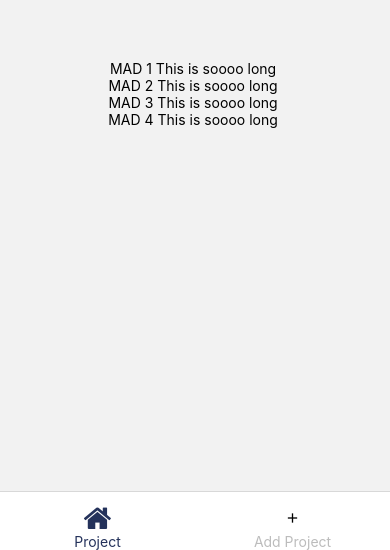
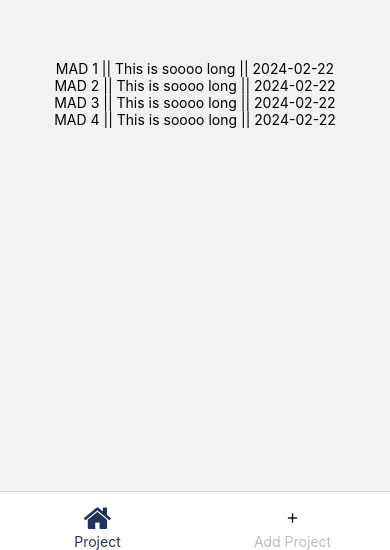
Before and after one commit to Waffle-Cone/Sparkels, a React Native app: screen /Project in a window 390 px wide. Shown: the part 304-854 px from the top of the page. Built offline with nearby package versions, Linux system fonts and the light colour scheme.

Commit message:
Dates work for project items

```diff
--- a/App.js
+++ b/App.js
@@ -3,7 +3,7 @@ import { createNativeStackNavigator } from "@react-navigation/native-stack";
 import NavigationBottom from "./src/components/navigation/NavigationBottom";
 import { StyleSheet, Text, View } from "react-native";
 import AddProjectScreen from "./src/components/screens/AddProjectScreen";
-import { ProjectProvider } from "./src/components/classes/ProjectContext";
+import { ProjectProvider } from "./src/components/context/ProjectContext";
 
 const Stack = createNativeStackNavigator();
 
--- a/src/components/classes/ProjectContext.js
+++ b/src/components/context/ProjectContext.js
@@ -5,9 +5,6 @@ export const ProjectContext = createContext();
 
 export const ProjectProvider = ({ children }) => {
   // Initialisations ------------------
-  const nextIndex = (list) => {
-    console.log(list);
-  };
 
   // State ----------------------------
   const [projects, setProjects] = useState(initialProjects);
--- a/src/components/data/projects.js
+++ b/src/components/data/projects.js
@@ -1,8 +1,8 @@
 import Project from "../classes/Project";
 
-const first = new Project(1, "MAD 1", "This is soooo long");
-const second = new Project(2, "MAD 2", "This is soooo long");
-const third = new Project(3, "MAD 3", "This is soooo long");
-const fourth = new Project(4, "MAD 4", "This is soooo long");
+const first = new Project(1, "MAD 1", "This is soooo long", "2024-02-22");
+const second = new Project(2, "MAD 2", "This is soooo long", "2024-02-22");
+const third = new Project(3, "MAD 3", "This is soooo long", "2024-02-22");
+const fourth = new Project(4, "MAD 4", "This is soooo long", "2024-02-22");
 
 export const initialProjects = [first, second, third, fourth];
--- a/src/components/entity/project/ProjectForm.js
+++ b/src/components/entity/project/ProjectForm.js
@@ -2,11 +2,11 @@ import { Button, Pressable, SafeAreaView, StyleSheet, Text, TextInput, View } fr
 import React, { useContext, useEffect, useState } from "react";
 import { Calendar } from "react-native-calendars";
 import Project from "../../classes/Project";
-import { ProjectContext } from "../../classes/ProjectContext";
+import { ProjectContext } from "../../context/ProjectContext";
 import Form from "../../UI/Form";
 import { useIsFocused } from "@react-navigation/native";
 
-const ProjectForm = ({ navigation, submitType, formTitle }) => {
+const ProjectForm = ({ navigation, submitType, formTitle, selectedProject }) => {
   // Initialisations ------------------
   const newProject = new Project();
 
@@ -34,7 +34,7 @@ const ProjectForm = ({ navigation, submitType, formTitle }) => {
   };
 
   // State ----------------------------
-  const [project, setProject] = useState(newProject);
+  const [project, setProject] = useState(newProject || selectedProject);
   const [selectedDate, setSelectedDate] = useState("");
   const [errors, setErrors] = useState(Object.keys(project).reduce((acc, key) => ({ ...acc, [key]: null }), {})); // = [name: null, description: null, dueDate: null, task: null, id: null]
 
@@ -43,6 +43,7 @@ const ProjectForm = ({ navigation, submitType, formTitle }) => {
     const newPage = navigation.addListener("focus", () => {
       setProject(newProject);
       setSelectedDate("");
+      setErrors(Object.keys(project).reduce((acc, key) => ({ ...acc, [key]: null }), {})); // = [name: null, description: null, dueDate: null, task: null, id: null]);
     });
     return newPage;
   }, [navigation]);
@@ -89,6 +90,7 @@ const ProjectForm = ({ navigation, submitType, formTitle }) => {
 
       {isFocused ? (
         <Calendar
+          current={project.dueDate}
           enableSwipeMonths={true}
           onDayPress={(day) => {
             setSelectedDate(day.dateString);
--- a/src/components/screens/AddProjectScreen.js
+++ b/src/components/screens/AddProjectScreen.js
@@ -1,15 +1,10 @@
 import { Button, Pressable, SafeAreaView, StyleSheet, Text, TextInput, View } from "react-native";
 import React, { useContext, useState } from "react";
-import { ProjectContext } from "../classes/ProjectContext";
-import Project from "../classes/Project";
-import { Calendar } from "react-native-calendars";
 import ProjectForm from "../entity/project/ProjectForm";
 
 const AddProjectScreen = ({ navigation }) => {
   // Initialisations ------------------
   //++ getting submition handler from context
-  const { handleAdd } = useContext(ProjectContext);
-
   // State ----------------------------
   // Handlers -------------------------
   // View -----------------------------
--- a/src/components/screens/ProjectListScreen.js
+++ b/src/components/screens/ProjectListScreen.js
@@ -1,6 +1,6 @@
 import { StyleSheet, Text, View } from "react-native";
 import React, { useContext, useEffect, useState } from "react";
-import { ProjectContext } from "../classes/ProjectContext";
+import { ProjectContext } from "../context/ProjectContext";
 
 const ProjectListScreen = () => {
   // Initialisations ------------------
@@ -15,7 +15,7 @@ const ProjectListScreen = () => {
       {projects.map((project) => {
         return (
           <Text key={project.id}>
-            {project.name} {project.description} {project.dueDate}
+            {project.name} || {project.description} || {project.dueDate}
           </Text>
         );
       })}
```
